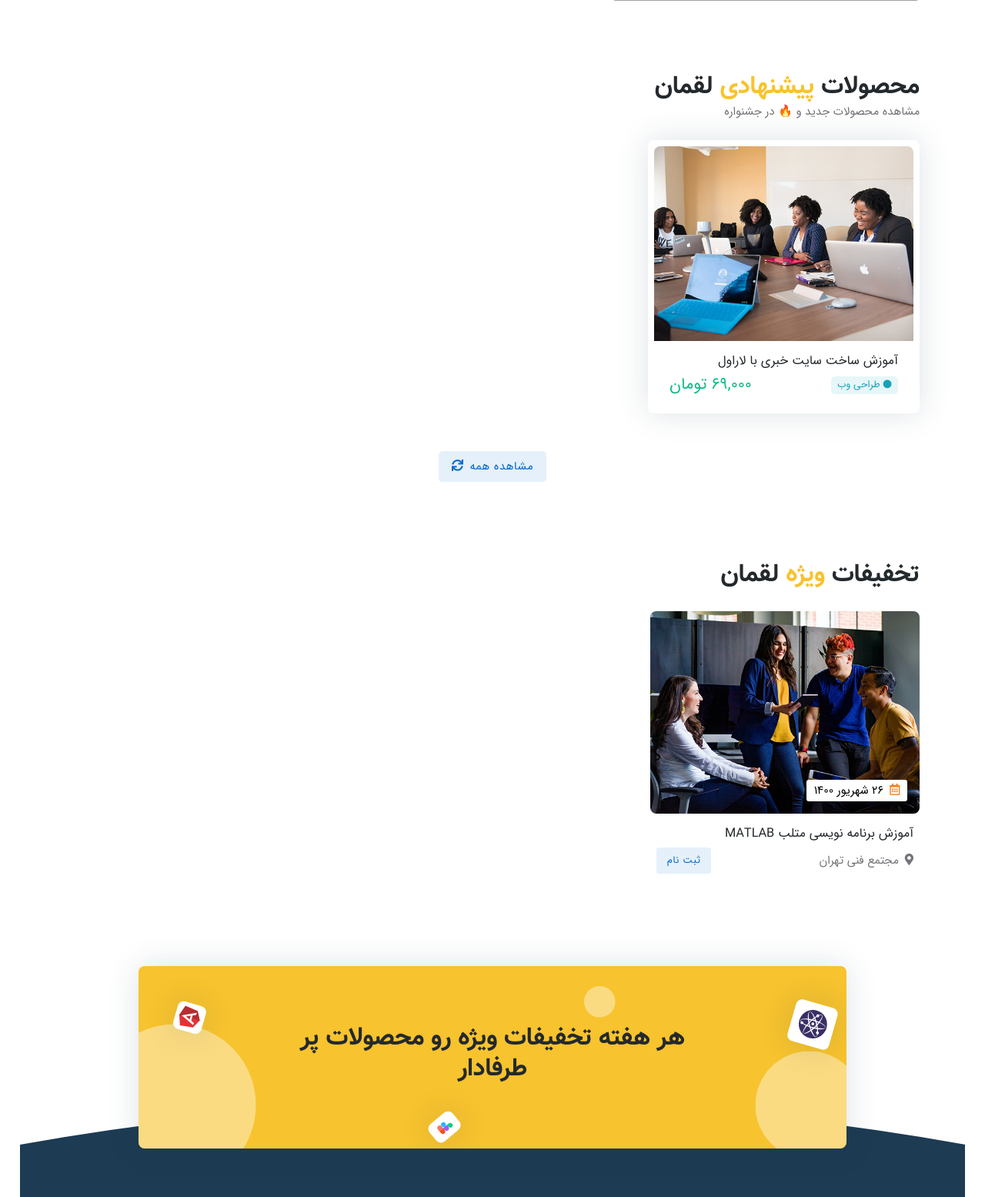
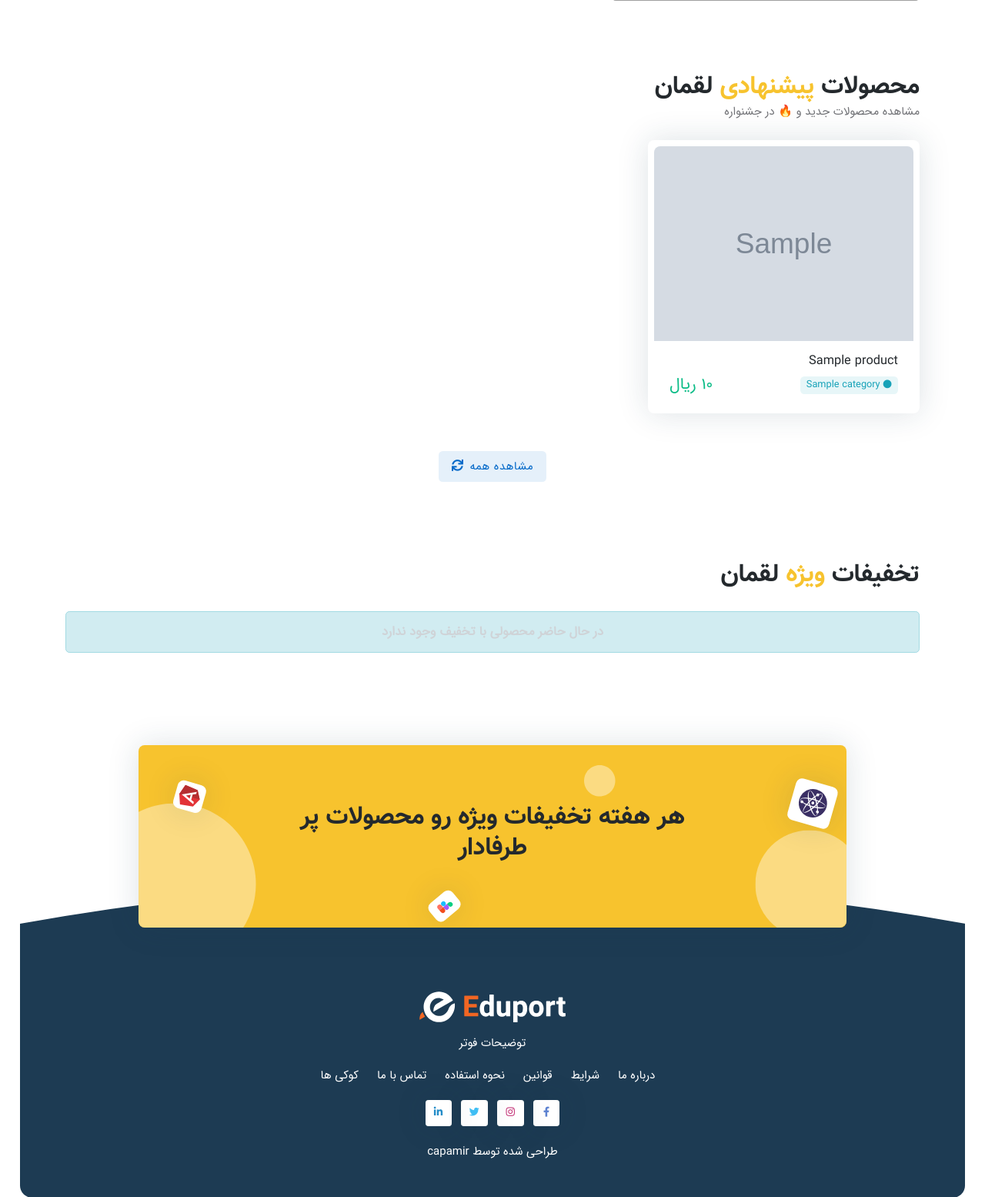
Before and after one commit to capamir/django-drug-store, a Django app: page / in a window 1280 px wide. Shown: the part 1288-2843 px from the top of the page at 77% size. Run offline with Django 5.2, Linux system fonts and the light colour scheme; tables that the repository leaves empty hold one stand-in row (values such as "Sample post"); grey boxes marked "Sample" are stand-in pictures; some libraries are stand-ins or nearby versions; grey boxes are pictures that could not be loaded.

Commit message:
home page is ready

```diff
--- a/products/templates/includes/home/Discount.html
+++ b/products/templates/includes/home/Discount.html
@@ -5,11 +5,10 @@ Event START -->
   <div class="container">
     <!-- Title -->
     <div class="row mb-4">
-            <h2 class="mb-0">
-              تخفیفات <span class="text-warning">ویژه</span> لقمان
-            </h2>
+      <h2 class="mb-0">تخفیفات <span class="text-warning">ویژه</span> لقمان</h2>
     </div>
     <div class="row">
+      {% if discounted_products %}
       <!-- Slider START -->
       <div
         class="tiny-slider arrow-round arrow-creative arrow-blur arrow-hover"
@@ -23,25 +22,45 @@ Event START -->
           data-items-md="2"
           data-items-xs="1"
         >
+          {% for product in discounted_products %}
           <!-- Card item START -->
           <div class="card bg-transparent">
             <div class="position-relative">
               <!-- Image -->
+              {% if product.image %}
+                <img
+                  src="{{ product.image.url }}"
+                  class="card-img"
+                  alt="{{ product.name }}"
+                />
+              {% else %}
                 <img
                   src="{% static 'assets/images/courses/4by3/21.jpg' %}"
                   class="card-img"
-                      alt="course image"
+                  alt="{{ product.name }}"
                 />
+              {% endif %}
+
               <!-- Overlay -->
               <div
                 class="card-img-overlay d-flex align-items-start flex-column p-3"
               >
+                <!-- Discount Badge -->
+                <div class="badge bg-danger text-white fs-6 rounded-1 mb-2">
+                  {% if product.discount_percent > 0 %}
+                    %{{ product.discount_percent }} تخفیف
+                  {% else %}
+                    {{ product.discount_per_unit|floatformat:0 }} ریال تخفیف
+                  {% endif %}
+                </div>
+
                 <div class="w-100 mt-auto">
                   <!-- Category -->
-                        <a href="#" class="badge text-bg-white fs-6 rounded-1"
-                          ><i class="far fa-calendar-alt text-orange me-2"></i
-                          >26 شهریور 1400</a
-                        >
+                  {% if product.category %}
+                    <a href="{% url 'products:category_detail' slug=product.category.slug %}" class="badge text-bg-white fs-6 rounded-1">
+                      <i class="fas fa-tag text-orange me-2"></i>{{ product.category.name }}
+                    </a>
+                  {% endif %}
                 </div>
               </div>
             </div>
@@ -50,27 +69,39 @@ Event START -->
             <div class="card-body px-2">
               <!-- Title -->
               <h5 class="card-title fw-normal">
-                      <a href="#">آموزش برنامه نویسی متلب MATLAB</a>
+                <a href="{% url 'products:product_detail' slug=product.slug %}">{{ product.name }}</a>
               </h5>
-                    <!-- Address and button -->
-                    <div
-                      class="d-flex justify-content-between align-items-center"
-                    >
-                      <address class="mb-0">
-                        <i class="fas fa-map-marker-alt me-2"></i>مجتمع فنی
-                        تهران
-                      </address>
-                      <a href="#" class="btn btn-sm btn-primary-soft mb-0"
-                        >ثبت نام</a
-                      >
+
+              <!-- Price and Add to Cart -->
+              <div class="d-flex justify-content-between align-items-center">
+                <div class="price-section">
+                  <span class="text-decoration-line-through text-muted small">{{ product.unit_price|floatformat:0 }} ریال</span><br>
+                  <span class="text-success fw-bold">{{ product.effective_unit_price|floatformat:0 }} ریال</span>
+                </div>
+
+                <form method="post" action="{% url 'orders:cart_add' product.id %}" class="d-inline">
+                  {% csrf_token %}
+                  <input type="hidden" name="quantity" value="1">
+                  <button type="submit" class="btn btn-sm btn-primary-soft mb-0">
+                    <i class="fas fa-shopping-cart me-1"></i>افزودن
+                  </button>
+                </form>
               </div>
             </div>
           </div>
           <!-- Card item END -->
-
+          {% endfor %}
         </div>
       </div>
       <!-- Slider END -->
+      {% else %}
+      <!-- No discounted products message -->
+      <div class="col-12">
+        <div class="alert alert-info text-center">
+          <h5 class="text-muted mb-0">در حال حاضر محصولی با تخفیف وجود ندارد</h5>
+        </div>
+      </div>
+      {% endif %}
     </div>
   </div>
 </section>
--- /dev/null
+++ b/products/templates/includes/home/Recommended.html
@@ -0,0 +1,96 @@
+{% load static %}
+<!-- =======================
+Trending courses START -->
+<section class="pt-0 pt-md-5">
+  <div class="container">
+    <!-- Title -->
+    <div class="row">
+      <div class="col-lg-8 mb-4">
+        <h2 class="mb-0">
+          محصولات <span class="text-warning">پیشنهادی </span> لقمان
+        </h2>
+        <p class="mb-0">مشاهده محصولات جدید و 🔥 در جشنواره</p>
+      </div>
+    </div>
+
+    <div class="row g-4">
+      {% for product in recommended_products %}
+      <!-- Card Item START -->
+      <div class="col-md-6 col-xl-4">
+        <div class="card p-2 shadow h-100">
+          <div class="rounded-top overflow-hidden">
+            <div class="card-overlay-hover">
+              <!-- Image -->
+              {% if product.image %}
+                <img
+                  src="{{ product.image.url }}"
+                  class="card-img-top"
+                  alt="{{ product.name }}"
+                />
+              {% else %}
+                <img
+                  src="{% static 'assets/images/courses/4by3/17.jpg' %}"
+                  class="card-img-top"
+                  alt="{{ product.name }}"
+                />
+              {% endif %}
+            </div>
+            <!-- Hover element -->
+            <div class="card-img-overlay">
+              <div class="card-element-hover d-flex justify-content-end">
+                <form method="post" action="{% url 'orders:cart_add' product.id %}">
+                  {% csrf_token %}
+                  <input type="hidden" name="quantity" value="1">
+                  <button type="submit" class="icon-md bg-white rounded-circle text-center border-0">
+                    <i class="fas fa-shopping-cart text-danger"></i>
+                  </button>
+                </form>
+              </div>
+            </div>
+          </div>
+          <!-- Card body -->
+          <div class="card-body">
+            <!-- Title -->
+            <h5 class="card-title fw-normal">
+              <a href="{% url 'products:product_detail' slug=product.slug %}">{{ product.name }}</a>
+            </h5>
+            <!-- Badge and Price -->
+            <div class="d-flex justify-content-between align-items-center mb-0">
+              {% if product.category %}
+                <a href="{% url 'products:category_detail' slug=product.category.slug %}" class="badge bg-info bg-opacity-10 text-info me-2">
+                  <i class="fas fa-circle small fw-bold"></i> {{ product.category.name }}
+                </a>
+              {% endif %}
+              <!-- Price -->
+              <div class="text-end">
+                {% if product.discount_percent > 0 or product.discount_per_unit > 0 %}
+                  <span class="text-decoration-line-through text-muted small">{{ product.unit_price|floatformat:0 }} ریال</span><br>
+                  <h3 class="text-success mb-0 fs-5 fw-normal">{{ product.effective_unit_price|floatformat:0 }} ریال</h3>
+                {% else %}
+                  <h3 class="text-success mb-0 fs-5 fw-normal">{{ product.unit_price|floatformat:0 }} ریال</h3>
+                {% endif %}
+              </div>
+            </div>
+          </div>
+        </div>
+      </div>
+      <!-- Card Item END -->
+      {% empty %}
+      <div class="col-12">
+        <div class="alert alert-info text-center">
+          <p class="mb-0">در حال حاضر محصول پیشنهادی وجود ندارد.</p>
+        </div>
+      </div>
+      {% endfor %}
+    </div>
+
+    <!-- Button -->
+    <div class="text-center mt-5">
+      <a href="{% url 'products:product_list' %}" class="btn btn-primary-soft mb-0">
+        مشاهده همه<i class="fas fa-sync ms-2"></i>
+      </a>
+    </div>
+  </div>
+</section>
+<!-- =======================
+Trending courses END -->
--- a/products/templates/includes/home/Suggested.html
+++ /dev/null
@@ -1,66 +0,0 @@
-{% load static %}
-<!-- =======================
-Trending courses START -->
-<section class="pt-0 pt-md-5">
-  <div class="container">
-    <!-- Title -->
-    <div class="row">
-      <div class="col-lg-8 mb-4">
-        <h2 class="mb-0">
-          محصولات <span class="text-warning">پیشنهادی </span> لقمان
-        </h2>
-        <p class="mb-0">مشاهده محصولات جدید و 🔥 در جشنواره</p>
-      </div>
-    </div>
-
-    <div class="row g-4">
-      <!-- Card Item START -->
-      <div class="col-md-6 col-xl-4">
-        <div class="card p-2 shadow h-100">
-          <div class="rounded-top overflow-hidden">
-            <div class="card-overlay-hover">
-              <!-- Image -->
-              <img
-                src="{% static 'assets/images/courses/4by3/17.jpg' %}"
-                class="card-img-top"
-                alt="course image"
-              />
-            </div>
-            <!-- Hover element -->
-            <div class="card-img-overlay">
-              <div class="card-element-hover d-flex justify-content-end">
-                <a href="#" class="icon-md bg-white rounded-circle text-center">
-                  <i class="fas fa-shopping-cart text-danger"></i>
-                </a>
-              </div>
-            </div>
-          </div>
-          <!-- Card body -->
-          <div class="card-body">
-            <!-- Title -->
-            <h5 class="card-title fw-normal">
-              <a href="#">آموزش ساخت سایت خبری با لاراول</a>
-            </h5>
-            <!-- Badge and Price -->
-            <div class="d-flex justify-content-between align-items-center mb-0">
-              <a href="#" class="badge bg-info bg-opacity-10 text-info me-2"
-                ><i class="fas fa-circle small fw-bold"></i> طراحی وب
-              </a>
-              <!-- Price -->
-              <h3 class="text-success mb-0 fs-5 fw-normal">69,000 تومان</h3>
-            </div>
-          </div>
-        </div>
-      </div>
-      <!-- Card Item END -->
-    </div>
-    <!-- Button -->
-    <div class="text-center mt-5">
-      <a href="#" class="btn btn-primary-soft mb-0"
-        >مشاهده همه<i class="fas fa-sync ms-2"></i
-      ></a>
-    </div>
-  </div>
-</section>
-<!-- =======================
-Trending courses END -->
--- a/products/templates/products/Home.html
+++ b/products/templates/products/Home.html
@@ -2,7 +2,7 @@
 {% block content %}
 {% include "includes/home/Hero.html" %}
 {% include "includes/home/About.html" %}
-{% include "includes/home/Suggested.html" %}
+{% include "includes/home/Recommended.html" %}
 {% include "includes/home/Discount.html" %}
 {% include "includes/home/News.html" %}
 
--- a/products/views.py
+++ b/products/views.py
@@ -1,6 +1,7 @@
 from django.views.generic import ListView, DetailView, CreateView, UpdateView, DeleteView, TemplateView
 from django.contrib.auth.mixins import LoginRequiredMixin, UserPassesTestMixin
 from django.urls import reverse_lazy
+from django.db import models
 from .models import Product, Category
 from .forms import ProductForm, CategoryForm
 
@@ -11,6 +12,13 @@ class AdminRequiredMixin(LoginRequiredMixin, UserPassesTestMixin):
 
 class HomeView(TemplateView):
     template_name = "products/Home.html"
+
+    def get_context_data(self, **kwargs):
+        context = super().get_context_data(**kwargs)
+        context['recommended_products'] = Product.objects.recommended()[:6]
+        context['discounted_products'] = Product.objects.discounted()[:12]
+
+        return context
 
 class ProductListView(ListView):
     model = Product
```
Lines whose indentation alone changed are shown as unchanged.
